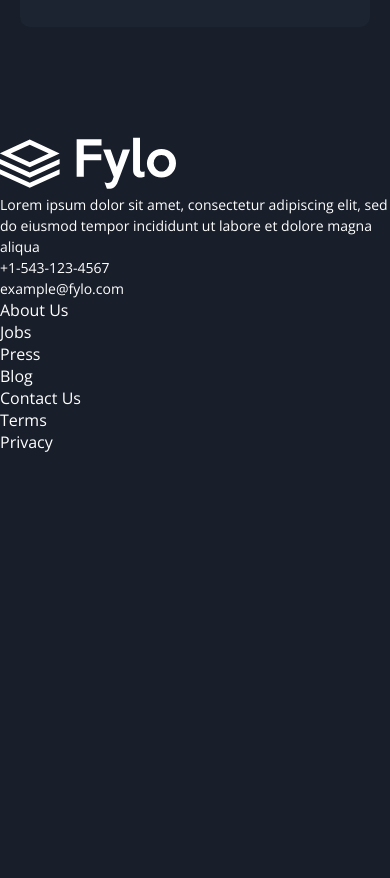
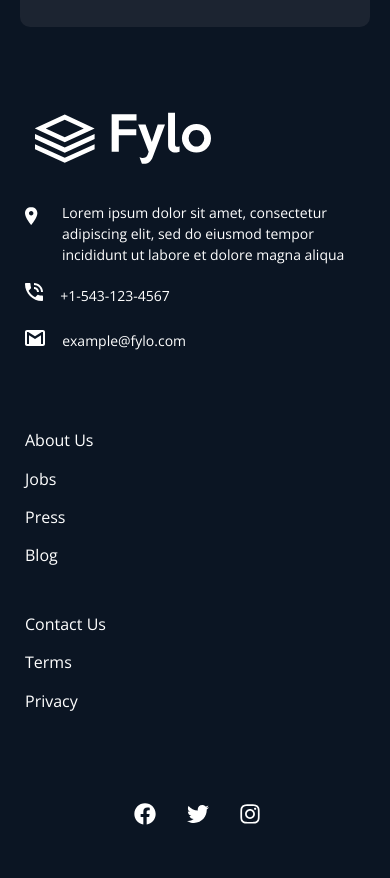
Before and after one commit to boolienautocrat/Fylo-landing-page, a plain HTML site: page index.html in a window 390 px wide. Shown: the part 3860-4738 px from the top of the page. Before the commit the page ends 4313 px from the top, so only its background shows below. Drawn offline with nearby package versions, Linux system fonts and the light colour scheme.

Commit message:
completed mobile layout and downloaded social media icons

```diff
--- a/index.html
+++ b/index.html
@@ -136,11 +136,22 @@
 
   <footer>
     <img src="./images/logo.svg" alt="">
-    <p>Lorem ipsum dolor sit amet, consectetur adipiscing elit, sed do eiusmod tempor incididunt ut labore et
-      dolore magna aliqua</p>
-    <p>+1-543-123-4567</p>
-    <p>example@fylo.com</p>
-    <ul>
+    <div class="contact">
+      <div class="location">
+        <img src="./images/icon-location.svg" alt="">
+        <p>Lorem ipsum dolor sit amet, consectetur adipiscing elit, sed do eiusmod tempor incididunt ut labore et
+          dolore magna aliqua</p>
+      </div>
+      <div class="number">
+        <img src="./images/icon-phone.svg" alt="">
+        <p>+1-543-123-4567</p>
+      </div>
+      <div class="email">
+        <img src="./images/icon-email.svg" alt="">
+        <p>example@fylo.com</p>
+      </div>
+    </div>
+    <ul class="about-comp">
       <li>About Us</li>
       <li>Jobs</li>
       <li>Press</li>
@@ -151,6 +162,13 @@
       <li>Terms</li>
       <li>Privacy</li>
     </ul>
+    <div class="socials">
+
+      <img class="icn-facebook icn" src="./images/facebook-brands.svg" alt="">
+      <img class="icn-twitter icn" src="./images/twitter-brands.svg" alt="">
+      <img class="icn-instagram icn" src="./images/instagram-brands.svg" alt="">
+
+    </div>
   </footer>
 
   <script src="./script.js"></script>
--- a/style.css
+++ b/style.css
@@ -34,6 +34,8 @@ h5 {
 
 @media screen and (min-width: 320px) and (max-width: 420px) {
   body {
+    height: 4265.8px;
+    height: 4735px;
     color: #fff;
   }
 
@@ -244,21 +246,23 @@ h5 {
   }
 
   .cta-section {
+    z-index: 2;
     padding: 40px 30px 30px;
     border-radius: 10px;
     background-color: hsl(217, 28%, 15%);
     margin: 150px 20px 0;
   }
 
-  .cta-section p{
+  .cta-section p {
     width: 280px;
-    margin-top: 20px;
+    margin: 20px auto 0;
   }
 
   .cta-section span {
+    width: 95%;
     text-align: left;
     margin-top: 25px;
-    display: block;
+    display: inline-block;
     background: #fff;
     border-radius: 50px;
     padding: 15px;
@@ -276,8 +280,84 @@ h5 {
 
   .cta-section button {
     display: inline-block;
-    width: 275px;
+    width: 95%;
     margin: 0;
+  }
+
+  footer {
+    background: hsl(216, 53%, 9%);
+    position: relative;
+    bottom: 275px;
+    padding: 250px 20px 0 25px;
+  }
+
+  footer > img {
+    margin-left: 10px;
+  }
+
+  footer ul {
+    margin-top: 30px;
+    line-height: 2.4;
+  }
+
+  .contact {
+    gap: 8px;
+    display: flex;
+    flex-direction: column;
+    margin-top: 10px;
+  }
+
+  .location {
+    margin-top: 10px;
+  }
+
+  .location img {
+    position: relative;
+    top: 18px;
+  }
+
+  .location p {
+    position: relative;
+    margin-left: 37px;
+    bottom: 10px;
+  }
+
+  .number p, .email p {
+    display: inline;
+    margin-left: 13px;
+  }
+
+  .email {
+    margin-top: 15px;
+  }
+
+  .about-comp {
+    margin-top: 70px;
+  }
+
+  .socials {
+    margin-top: 70px;
+    padding-bottom: 35px;
+    text-align: center;
+  }
+
+  .icn {
+    cursor: pointer;
+    margin: 13px;
+  }
+
+  .icn:hover {
+    animation: zoom 1s linear 0s infinite alternate;
+  }
+
+  @keyframes zoom {
+    0%{
+      transform: scale(1);
+    }
+
+    100%{
+      transform: scale(1.5);
+    }
   }
 }
 
```
Also changed, not shown: images/facebook-brands.svg (added), images/instagram-brands.svg (added), images/twitter-brands.svg (added).
